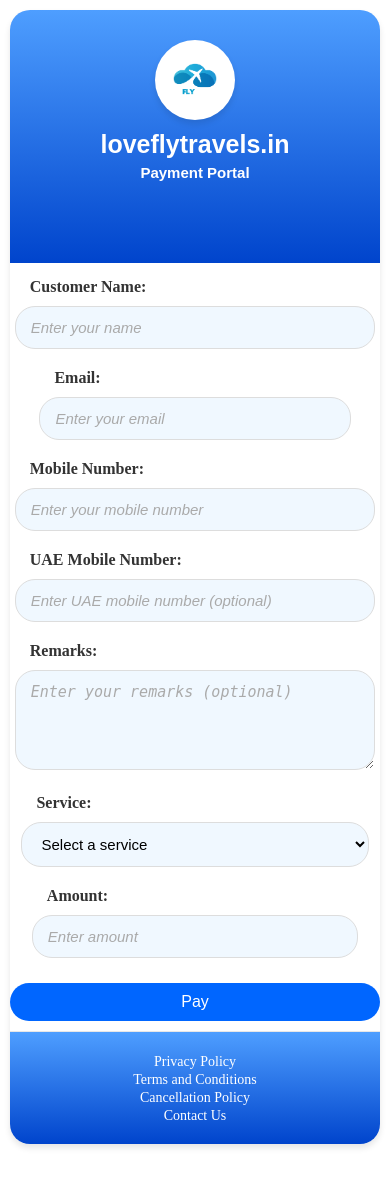
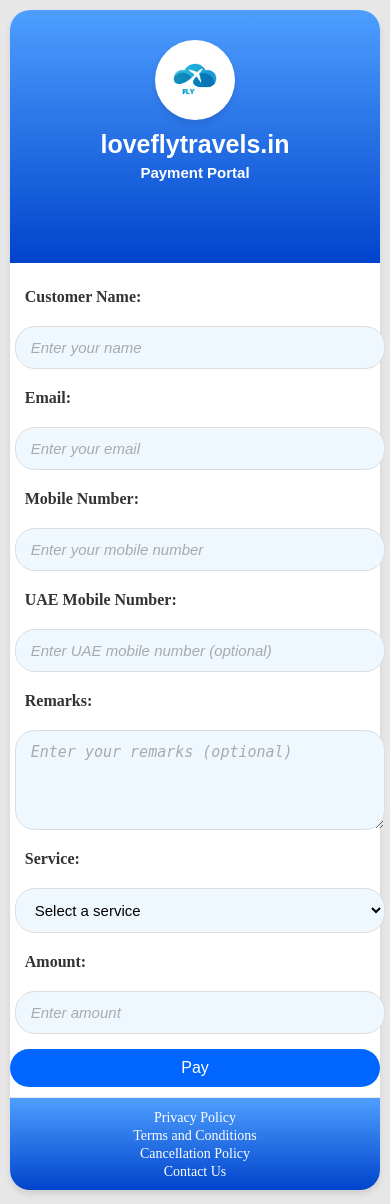
Before and after one commit to ShifnaBacker/love-fly-travels, a Django app: page /indpay/ in a window 390 px wide. Before the commit the page ends 1148 px from the top, so only its background shows below. Run offline with Django 5.2, Linux system fonts and the light colour scheme; data comes from the database, SQL or seed files in the repository.

Commit message:
change in style.css

```diff
--- a/payments/static/payments/styles.css
+++ b/payments/static/payments/styles.css
@@ -1,10 +1,12 @@
 body {
     background-color: white;
-    margin: 0;
+    margin: 0; /* Ensure no margin */
+    padding: 0; /* Ensure no padding */
     display: flex;
     justify-content: center;
     align-items: center;
-    min-height: 100vh; /* Ensure full viewport height */
+    min-height: 100vh;
+    background-color: #e7e7e7;
 }
 
 .container {
@@ -19,18 +21,22 @@
     align-items: center;
     justify-content: flex-start;
     position: relative;
-    margin: 60px auto;
-    box-sizing: border-box;
+    margin: 60px auto; /* Centered */
+    padding: 0; /* Remove padding */
 }
 
 .header {
     background: linear-gradient(to bottom, #4e9eff, #0044cc);
     height: 30vh;
-    padding-top: 30px;
-    width: 100%; /* Make header width responsive */
+    width: 100%; /* Full width */
     box-sizing: border-box;
     border-radius: 20px 20px 0 0;
-    margin: 0; /* Remove left margin */
+    margin: 0; /* Remove all margins */
+    padding-top: 30px; /* Optional: Keep top padding */
+}
+
+.header h1, .header h2 {
+    margin: 0; /* Remove default margins */
 }
 
 .logo-container {
@@ -47,6 +53,9 @@
     align-items: center;
     justify-content: center;
 }
+
+/* Rest of your CSS... */
+
 
 .logo {
     width: 80px;
@@ -95,6 +104,20 @@
     padding-bottom: 25px;
 }
 
+input, textarea, select {
+    padding: 12px 15px ; /* Consistent padding */
+    border: 1px solid #ddd; /* Consistent border */
+    width: 100%; /* Make inputs responsive */
+    max-width: 100%; /* Ensure maximum width */
+    background-color: aliceblue; /* Same background color */
+    font-size: 15px; /* Same font size */
+    outline: 0; /* Remove outline */
+    border-radius: 20px; /* Same border radius */
+    box-sizing: border-box; /* Box model adjustments */
+    margin:10px  0 ; /* Consistent vertical margin */
+}
+
+/* Optional: For better spacing between the input fields */
 .form-group {
     display: flex;
     flex-direction: column;
@@ -102,21 +125,9 @@
     position: relative;
 }
 
-input, textarea, select {
-    padding: 12px 15px;
-    border: 1px solid #ddd;
-    width: 100%; /* Make inputs responsive */
-    max-width: 380px; /* Ensure maximum width */
-    background-color: aliceblue;
-    font-size: 15px;
-    outline: 0;
-    border-radius: 20px;
-    box-sizing: border-box;
-    margin: 10px 0; /* Add vertical margin for better spacing */
-}
 
 label {
-    margin: 15px;
+    margin: 15px ;
     font-weight: bold;
 }
 
@@ -179,9 +190,6 @@
         margin: 10px auto;
     }
 
-    /* .header {
-        height: 25vh; /* Adjust height for smaller screens */
-    } */
 
     .footer-links {
         flex-direction: column; /* Stack links vertically */
@@ -200,4 +208,7 @@
     input, textarea, select {
         width: 100%; /* Make form inputs responsive */
         max-width: 100%; /* Ensure inputs take full width */
+        margin: 5px;
     }
+
+}
--- a/payments/templates/payments/create_payment_inr.html
+++ b/payments/templates/payments/create_payment_inr.html
@@ -13,12 +13,33 @@
         </div>
     </div>
 
-        <form id="payment-form" method="post">
-            {% csrf_token %}
-            {{ form.as_p }}
-            <input type="hidden" name="order_id" value="{{ order_id }}">
-            <button type="button" id="rzp-button" class="btn">Pay</button>
-        </form>
+    <form id="payment-form" method="post">
+        {% csrf_token %}
+        <div class="form-group">
+            {{ form.customer_name.label_tag }} {{ form.customer_name }}
+        </div>
+        <div class="form-group">
+            {{ form.customer_email.label_tag }} {{ form.customer_email }}
+        </div>
+        <div class="form-group">
+            {{ form.customer_contact_india.label_tag }} {{ form.customer_contact_india }}
+        </div>
+        <div class="form-group">
+            {{ form.customer_contact_other.label_tag }} {{ form.customer_contact_other }}
+        </div>
+        <div class="form-group">
+            {{ form.feedback.label_tag }} {{ form.feedback }}
+        </div>
+        <div class="form-group">
+            {{ form.service.label_tag }} {{ form.service }}
+        </div>
+        <div class="form-group">
+            {{ form.custom_amount.label_tag }} {{ form.custom_amount }}
+        </div>
+        <input type="hidden" name="order_id" value="{{ order_id }}">
+        <button type="button" id="rzp-button" class="btn">Pay</button>
+    </form>
+
 
 
     <script>
```
Also changed, not shown: payments/templates/payments/create_payment_aed.html (+26 -5 lines).
